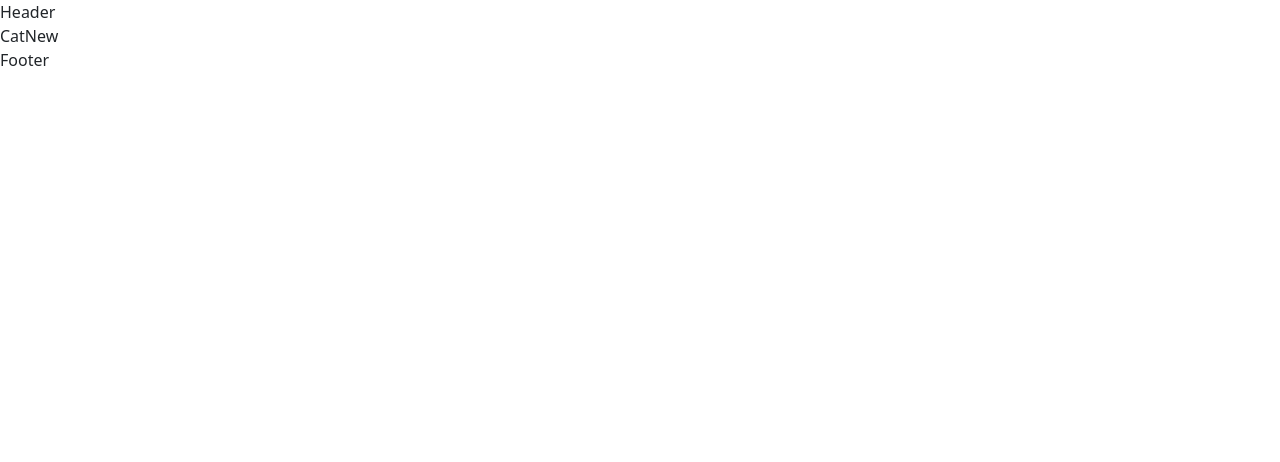
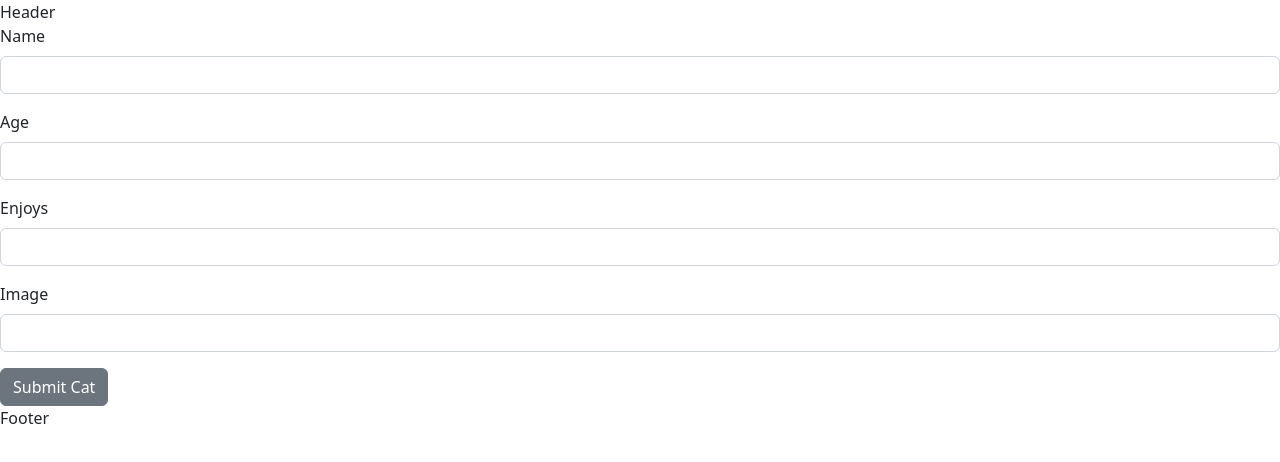
Before and after one commit to learn-academy-2022-delta/cat-tinder-frontend-instructors-deltaroni, a React (Create React App) app: page /catnew in a window 1280 px wide. Shown: the top 462 px of the page. Built offline with nearby package versions, Linux system fonts and the light colour scheme.

Commit message:
added create functionality, redirect, and testing

```diff
--- a/src/App.js
+++ b/src/App.js
@@ -20,9 +20,12 @@
     }
   }
 
+  createNewCat = (theNewCatObject) =>{
+    console.log(theNewCatObject);
+  }
 
   render() {
-    console.log(this.state.cats)
+    console.log('appjs state: ', this.state)
     return(
       // Wrap entire return in <Router>
       <Router>
@@ -34,7 +37,10 @@
           <Route exact path="/" component={Home}  />
           <Route path="/catedit" component ={CatEdit} />
           <Route path="/catindex" component ={CatIndex} />
-          <Route path="/catnew" component ={CatNew} />
+          <Route path="/catnew"
+                 render={() => {
+                  return <CatNew createNewCat={this.createNewCat}/>
+                 }} />
           <Route path="/catshow" component ={CatShow} />
           <Route component={NotFound} />
         </Switch>
--- a/src/pages/CatNew.js
+++ b/src/pages/CatNew.js
@@ -1,15 +1,81 @@
-import React, { Component } from 'react'
-class CatNew
- extends Component {
+import React, { Component } from "react";
+import { Form, FormGroup, Label, Input, Button } from 'reactstrap'
+import { Redirect } from 'react-router-dom'
+
+class CatNew extends Component {
+    constructor(props) {
+      super(props)
+      this.state = {
+        newCat: {
+          name:"",
+          age: "",
+          enjoys: "",
+          image:""
+        },
+        submitted: false
+      }
+    }
+
+    handleChange = (e) => {
+      const { newCat } = this.state
+      // extract the key(name) from the newCat input and assign it the value
+      newCat[e.target.name] = e.target.value
+      this.setState({ newCat: newCat })
+    }
+
+    handleSubmit = () => {
+      this.props.createNewCat(this.state.newCat)
+      this.setState({ submitted: true})
+    }
   render() {
     return (
-      <div>CatNew
+      <Form>
+        <FormGroup>
+          <Label for="name">Name</Label>
+          <Input
+            type="text"
+            name="name"
+            onChange={this.handleChange}
 
-      </div>
-    )
+          />
+        </FormGroup>
+        <FormGroup>
+          <Label for="age">Age</Label>
+          <Input
+            type="text"
+            name="age"
+            onChange={this.handleChange}
+
+        />
+        </FormGroup>
+        <FormGroup>
+          <Label for="enjoys">Enjoys</Label>
+          <Input
+            type="text"
+            name="enjoys"
+            onChange={this.handleChange}
+
+          />
+        </FormGroup>
+        <FormGroup>
+          <Label for="image">Image</Label>
+          <Input
+            type="text"
+            name="image"
+            onChange={this.handleChange}
+
+          />
+        </FormGroup>
+        <Button
+          name="submit"
+          onClick={this.handleSubmit}
+          >Submit Cat
+        </Button>
+        {/* if submitted is true then go to catindex page  */}
+        { this.state.submitted && <Redirect to="/catindex"/> }
+      </Form>
+    );
   }
 }
 
-
-
-export default CatNew
+export default CatNew;
```
Also changed, not shown: 1 other file (tests, documents, lock files or other folders).
